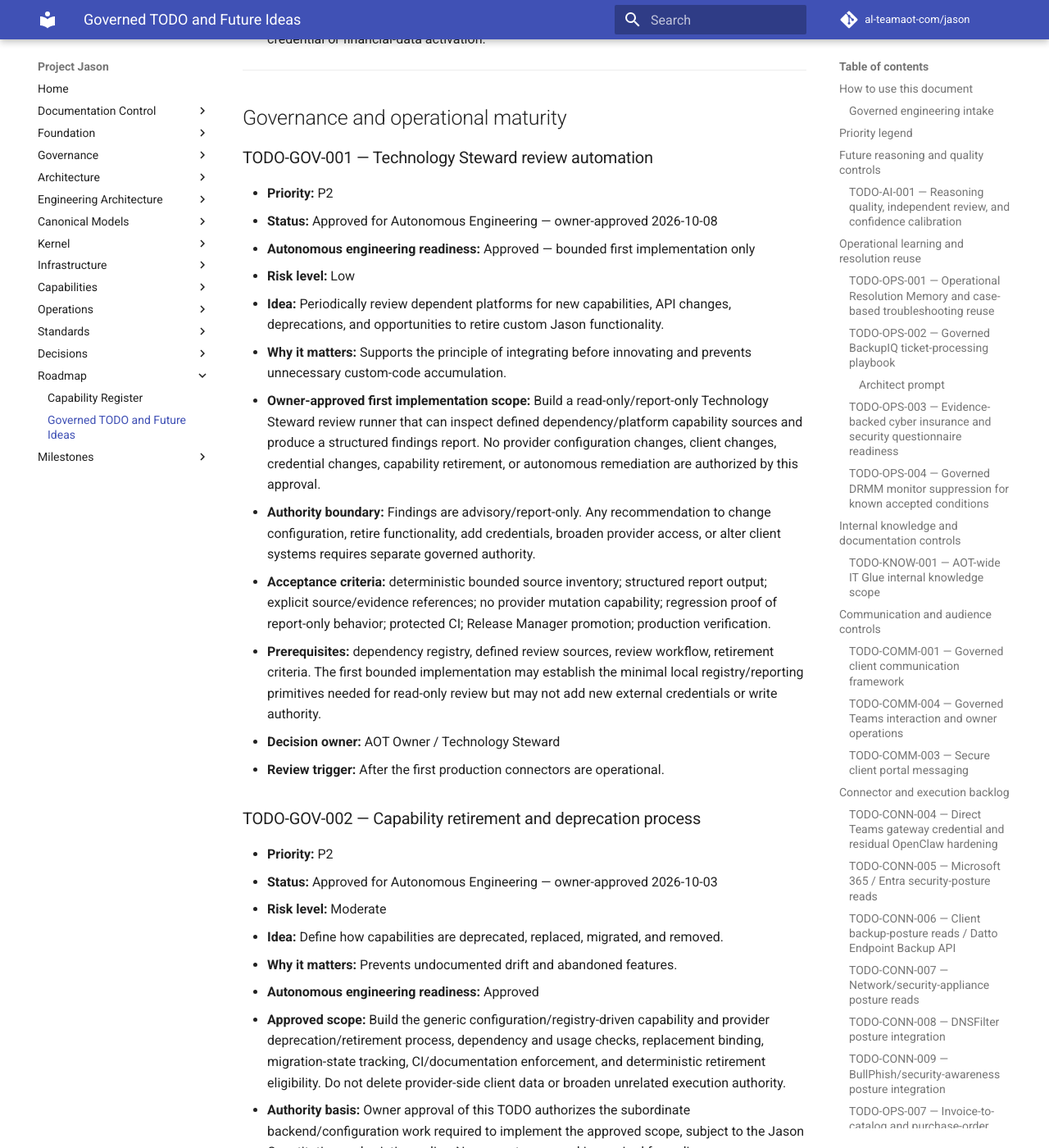
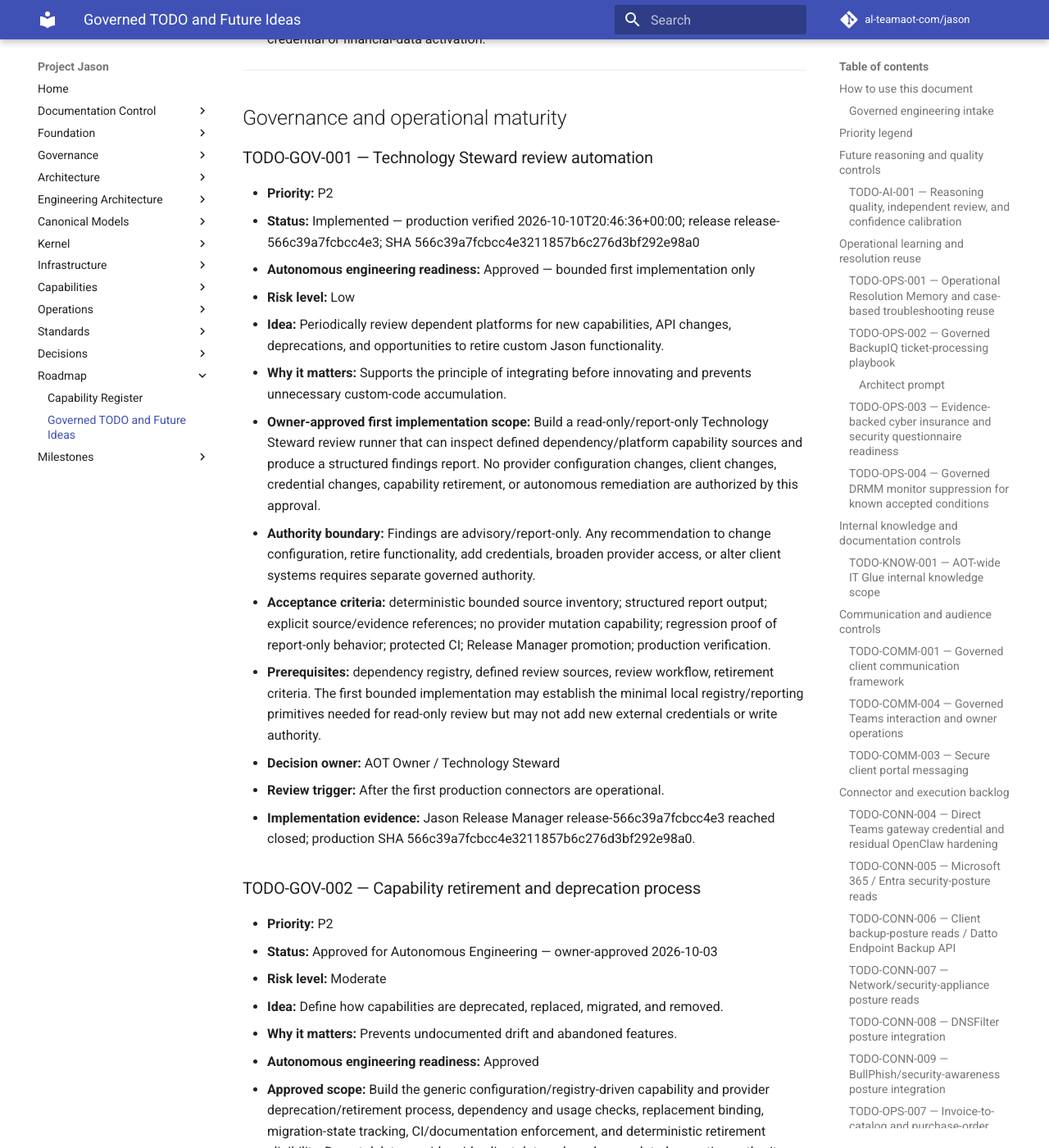
Before and after one commit to al-teamaot-com/jason, an MkDocs documentation site: the page built from docs/roadmaps/Project-Jason-TODO-and-Future-Ideas.md, in a window 1280 px wide and 1400 px high, scrolled down 38590 px. Shown: the whole window at 82% size. Built offline with MkDocs 1.6.1 and Material for MkDocs 9.7.7, drawn with Linux system fonts in a browser that asks for light colours; comment, search, counter and statistics services are not loaded.

Commit message:
Close TODO-GOV-001 after production verification

```diff
--- a/docs/roadmaps/Project-Jason-TODO-and-Future-Ideas.md
+++ b/docs/roadmaps/Project-Jason-TODO-and-Future-Ideas.md
@@ -949,7 +949,7 @@
 ### TODO-GOV-001 — Technology Steward review automation
 
 - **Priority:** P2
-- **Status:** Approved for Autonomous Engineering — owner-approved 2026-10-08
+- **Status:** Implemented — production verified 2026-10-10T20:46:36+00:00; release release-566c39a7fcbcc4e3; SHA 566c39a7fcbcc4e3211857b6c276d3bf292e98a0
 - **Autonomous engineering readiness:** Approved — bounded first implementation only
 - **Risk level:** Low
 - **Idea:** Periodically review dependent platforms for new capabilities, API changes, deprecations, and opportunities to retire custom Jason functionality.
@@ -960,7 +960,7 @@
 - **Prerequisites:** dependency registry, defined review sources, review workflow, retirement criteria. The first bounded implementation may establish the minimal local registry/reporting primitives needed for read-only review but may not add new external credentials or write authority.
 - **Decision owner:** AOT Owner / Technology Steward
 - **Review trigger:** After the first production connectors are operational.
-
+- **Implementation evidence:** Jason Release Manager release-566c39a7fcbcc4e3 reached closed; production SHA 566c39a7fcbcc4e3211857b6c276d3bf292e98a0.
 ### TODO-GOV-002 — Capability retirement and deprecation process
 
 - **Priority:** P2
```
